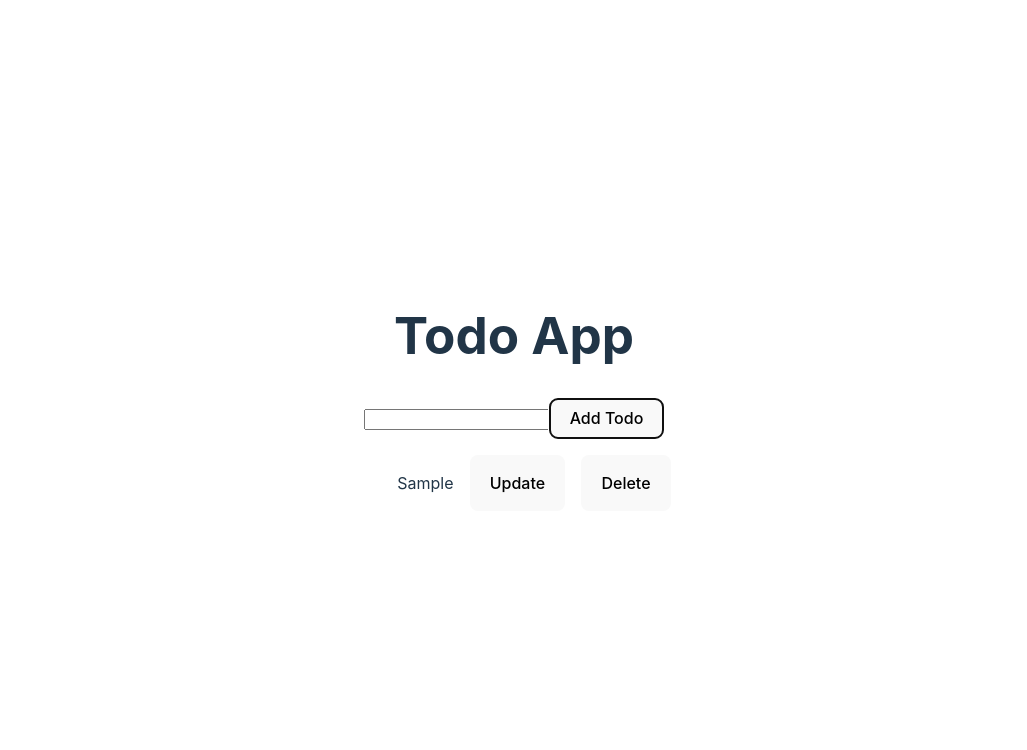
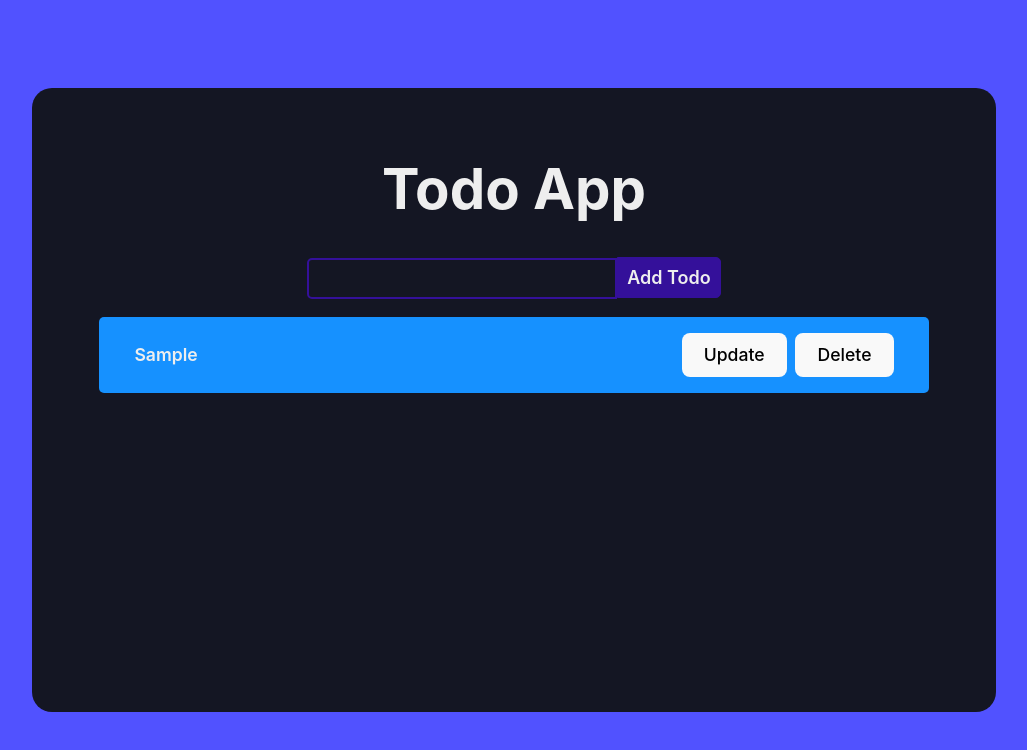
Before and after one commit to angelrcd/Todo-App, a React (Vite) app: page / in a window 1280 px wide. Both pictures are taken after typing "Sample" into the empty fields and a click on the button "Add Todo". Shown: the top 750 px of the page, without its empty margins (126-1153 px from the left). Built offline with nearby package versions, Linux system fonts and the light colour scheme.

Commit message:
Improved styling

```diff
--- a/src/App.css
+++ b/src/App.css
@@ -1,5 +1,9 @@
 #root {
-  max-width: 1280px;
+  min-width: 900px;
+  min-height: 70vh;
+
+  background: #141623;
+  border-radius: 20px;
   margin: 0 auto;
   padding: 2rem;
   text-align: center;
@@ -13,3 +17,68 @@ ul {
   display: flex;
   gap: 1em;
 }
+
+h1 {
+  color: #eee;
+}
+
+.add-todo-bar {
+  all: unset;
+  height: 19px;
+  padding: 0.5em;
+
+  font-size: large;
+  font-weight: 600;
+
+  background: #141623;
+  border: 2px solid #34109a;
+  border-color: #34109a;
+  border-radius: 5px 0px 0px 5px;
+  color: #eee;
+}
+
+.add-todo-button {
+  color: #eee;
+  height: fit-content;
+  padding: 0.5em;
+
+  background: #34109a;
+  border-color: #34109a;
+
+  font-size: large;
+  font-weight: 600;
+
+  border-radius: 0px 5px 5px 0px;
+}
+
+.todo-list-container {
+  padding: 0px;
+  display: flex;
+  flex-direction: column;
+  gap: 0.5em;
+}
+
+.todo-container {
+  width: 100%;
+  padding: 0.5em 0px;
+
+  display: flex;
+  justify-content: space-between;
+  align-items: center;
+
+  color: #eee;
+  font-weight: 600;
+  background: #1691ff;
+
+  border-radius: 5px;
+}
+
+.todo-container p,div {
+  padding: 0px 2em;
+  font-size: 1.1rem;
+}
+
+.todo-buttons-container {
+  display: flex;
+  gap: 0.5em;
+}
--- a/src/components/AddTodoBar.jsx
+++ b/src/components/AddTodoBar.jsx
@@ -12,8 +12,8 @@ export default function AddTodoBar({ addNewTodo }) {
 
   return (
     <>
-      <input value={todoBarValue} onChange={e => setTodoBarValue(e.target.value)} type="text" />
-      <button onClick={handleNewTodo}>Add Todo</button>
+      <input className='add-todo-bar' value={todoBarValue} onChange={e => setTodoBarValue(e.target.value)} type="text" />
+      <button className='add-todo-button' onClick={handleNewTodo}>Add Todo</button>
     </>
   )
 }
--- a/src/components/TodoComponent.jsx
+++ b/src/components/TodoComponent.jsx
@@ -13,8 +13,10 @@ export default function TodoComponent({todo, updateTodo, deleteTodo ,position})
   return (
     <li className='todo-container'>
       <p>{todo}</p>
-      <button onClick={handleUpdate}>Update</button>
-      <button onClick={handleDelete}>Delete</button>
+      <div className='todo-buttons-container'>
+        <button onClick={handleUpdate}>Update</button>
+        <button onClick={handleDelete}>Delete</button>
+      </div>
       </li>
   )
 }
--- a/src/components/TodoList.jsx
+++ b/src/components/TodoList.jsx
@@ -3,7 +3,7 @@ import TodoComponent from './TodoComponent'
 
 export default function TodoList({list, updateTodo, deleteTodo}) {
   return (
-    <ul>
+    <ul className='todo-list-container'>
       {list.map((element, index) =>{
         return <TodoComponent todo={element} updateTodo={updateTodo} deleteTodo={deleteTodo} position={index} />
       })}
--- a/src/index.css
+++ b/src/index.css
@@ -25,6 +25,7 @@ a:hover {
 }
 
 body {
+  background: #5152FF;
   margin: 0;
   display: flex;
   place-items: center;
@@ -48,13 +49,6 @@ button {
   cursor: pointer;
   transition: border-color 0.25s;
 }
-button:hover {
-  border-color: #646cff;
-}
-button:focus,
-button:focus-visible {
-  outline: 4px auto -webkit-focus-ring-color;
-}
 
 @media (prefers-color-scheme: light) {
   :root {
```
